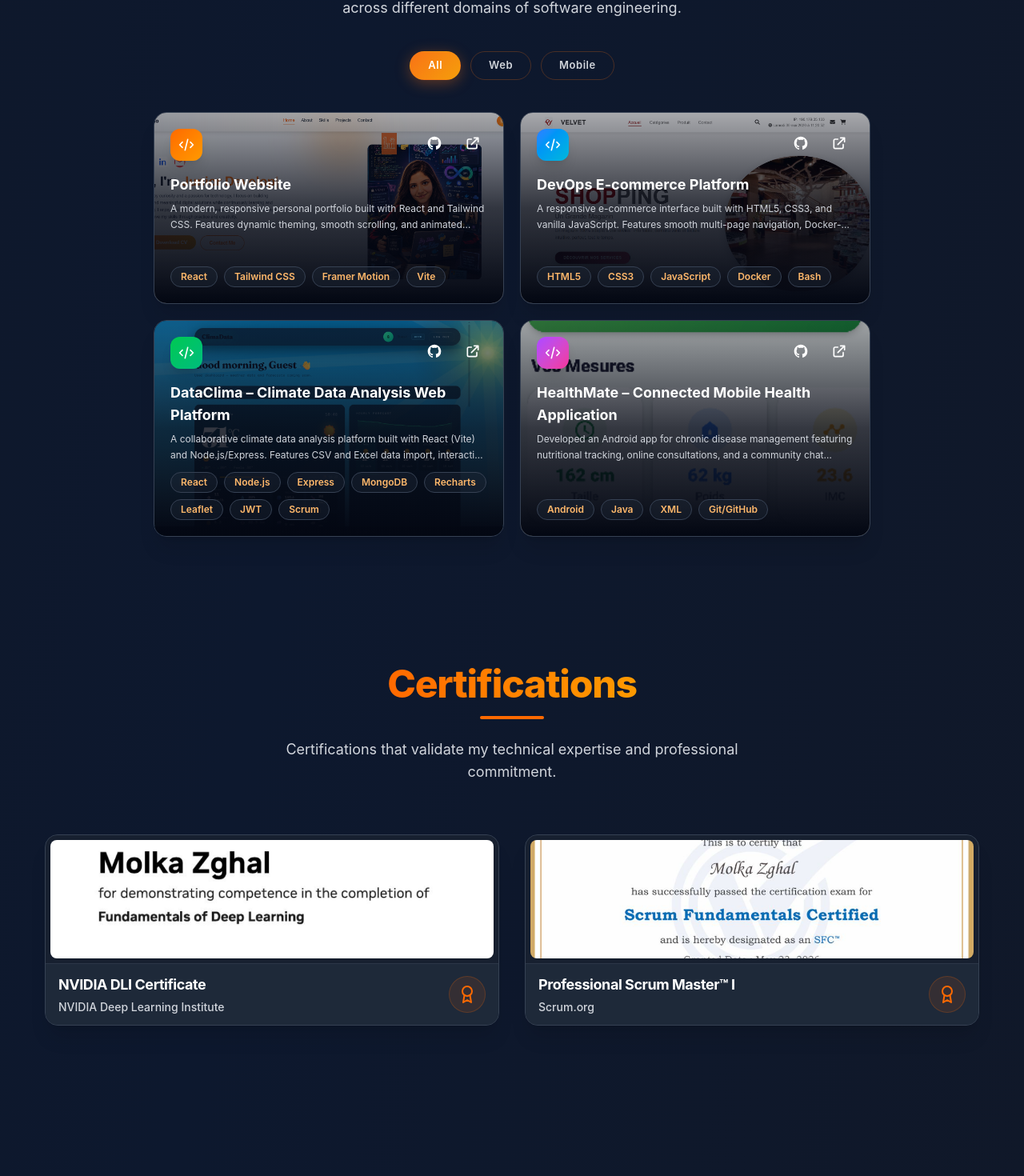
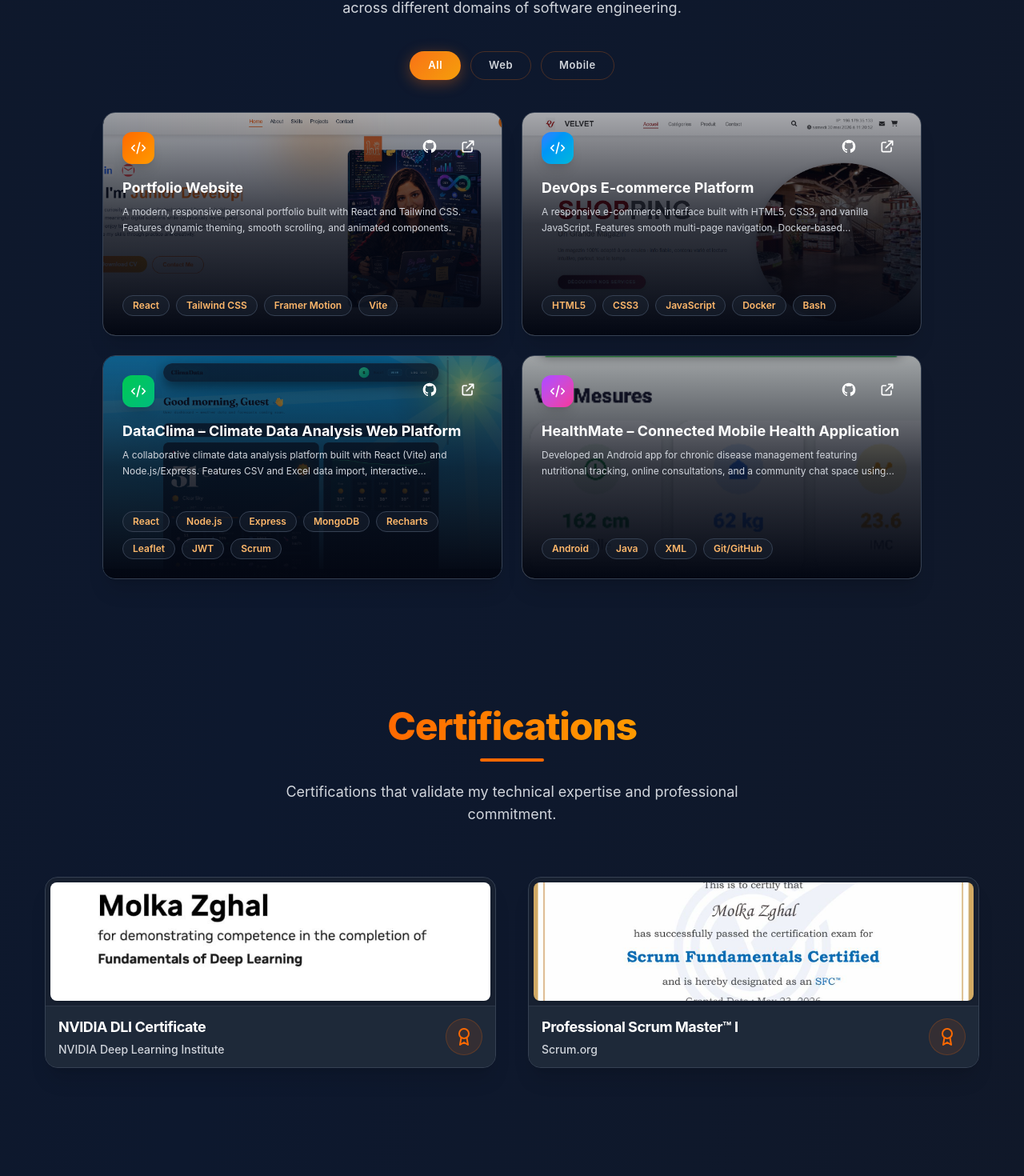
Before and after one commit to molka2005/portfeliomolka, a React (Vite) app: page / in a window 1280 px wide. Shown: the part 4755-6225 px from the top of the page at 80% size. Built offline with nearby package versions, Linux system fonts and the light colour scheme.

Commit message:
style: increase project box size slightly and widen certification cards

```diff
--- a/src/Components/Certifications.jsx
+++ b/src/Components/Certifications.jsx
@@ -44,7 +44,7 @@ const Certifications = ({ darkMode }) => {
         </div>
 
         {/* Cartes */}
-        <div className="grid grid-cols-1 md:grid-cols-2 gap-8">
+        <div className="grid grid-cols-1 md:grid-cols-2 gap-10">
           {certifications.map((cert, index) => (
             <div
               key={index}
--- a/src/Components/Projects.jsx
+++ b/src/Components/Projects.jsx
@@ -166,12 +166,12 @@ const Projects = ({ darkMode }) => {
 
         {/* Project Grid */}
         <div
-          className={`grid grid-cols-1 md:grid-cols-2 gap-5 max-w-4xl mx-auto transition-all duration-200 ${animating ? 'proj-cards-exit' : ''}`}
+          className={`grid grid-cols-1 md:grid-cols-2 gap-6 max-w-5xl mx-auto transition-all duration-200 ${animating ? 'proj-cards-exit' : ''}`}
         >
           {visible.map((project, index) => (
             <div
               key={project.title}
-              className={`proj-card-enter relative overflow-hidden rounded-2xl p-4 sm:p-5 border ${theme.cardBorder} shadow-xl hover:shadow-2xl transition-all duration-300 transform hover:-translate-y-2 group z-10 flex flex-col justify-between min-h-[240px]`}
+              className={`proj-card-enter relative overflow-hidden rounded-2xl p-5 sm:p-6 border ${theme.cardBorder} shadow-xl hover:shadow-2xl transition-all duration-300 transform hover:-translate-y-2 group z-10 flex flex-col justify-between min-h-[280px]`}
               style={{ animationDelay: `${index * 70}ms` }}
             >
               {/* Background Layer */}
```
